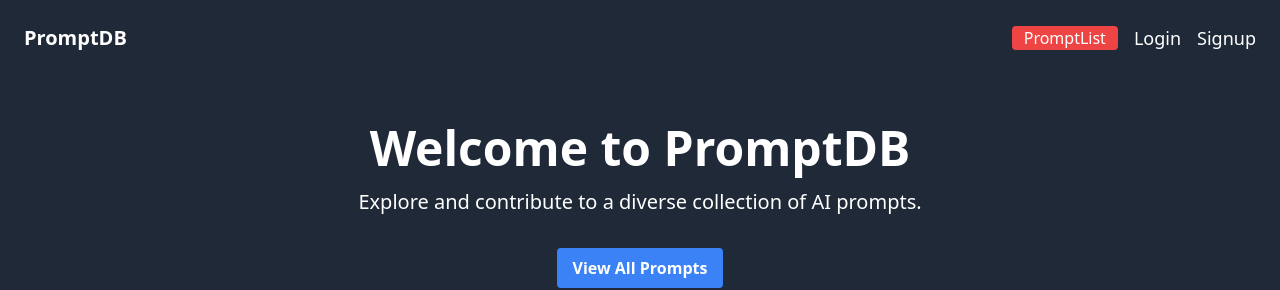
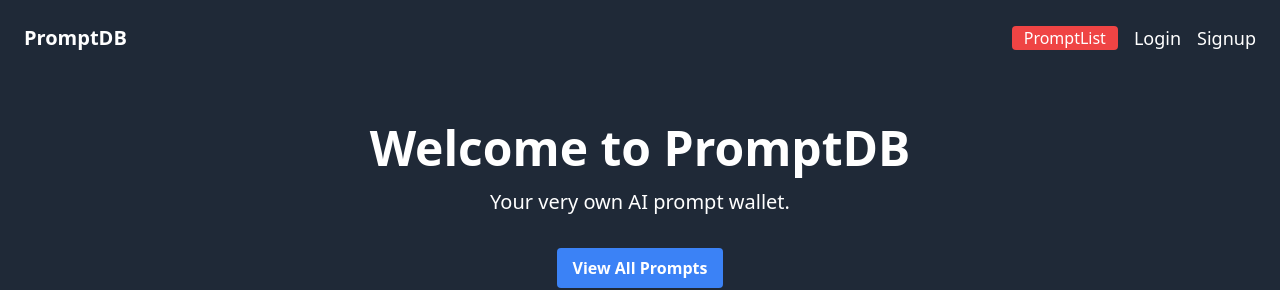
Before and after one commit to jpatel98/promptdb-frontend, a React (Create React App) app: page / in a window 1280 px wide. Shown: the top 290 px of the page. Built offline with nearby package versions, Linux system fonts and the light colour scheme; no server answers.

Commit message:
Change hero tag line

```diff
--- a/src/components/HeroSection.js
+++ b/src/components/HeroSection.js
@@ -10,7 +10,7 @@ const HeroSection = () => {
     <div className="bg-gray-800 text-white text-center p-12">
       <h1 className="text-5xl font-bold mb-4">Welcome to PromptDB</h1>
       <p className="text-xl mb-8">
-        Explore and contribute to a diverse collection of AI prompts.
+        Your very own AI prompt wallet.
       </p>
       <button onClick={goToPromptList} className="bg-blue-500 hover:bg-orange-500 text-white font-bold py-2 px-4 rounded">
         View All Prompts
```
